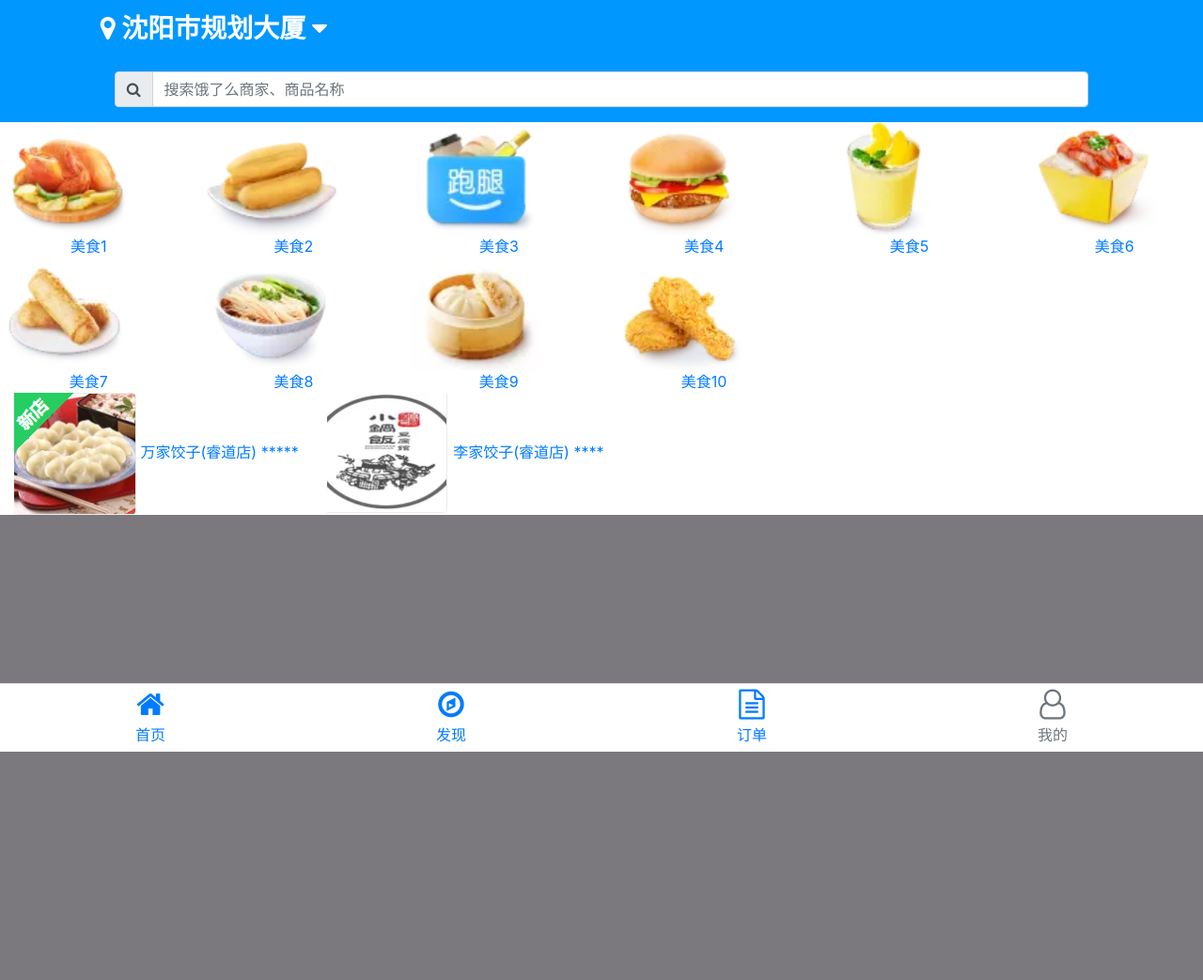
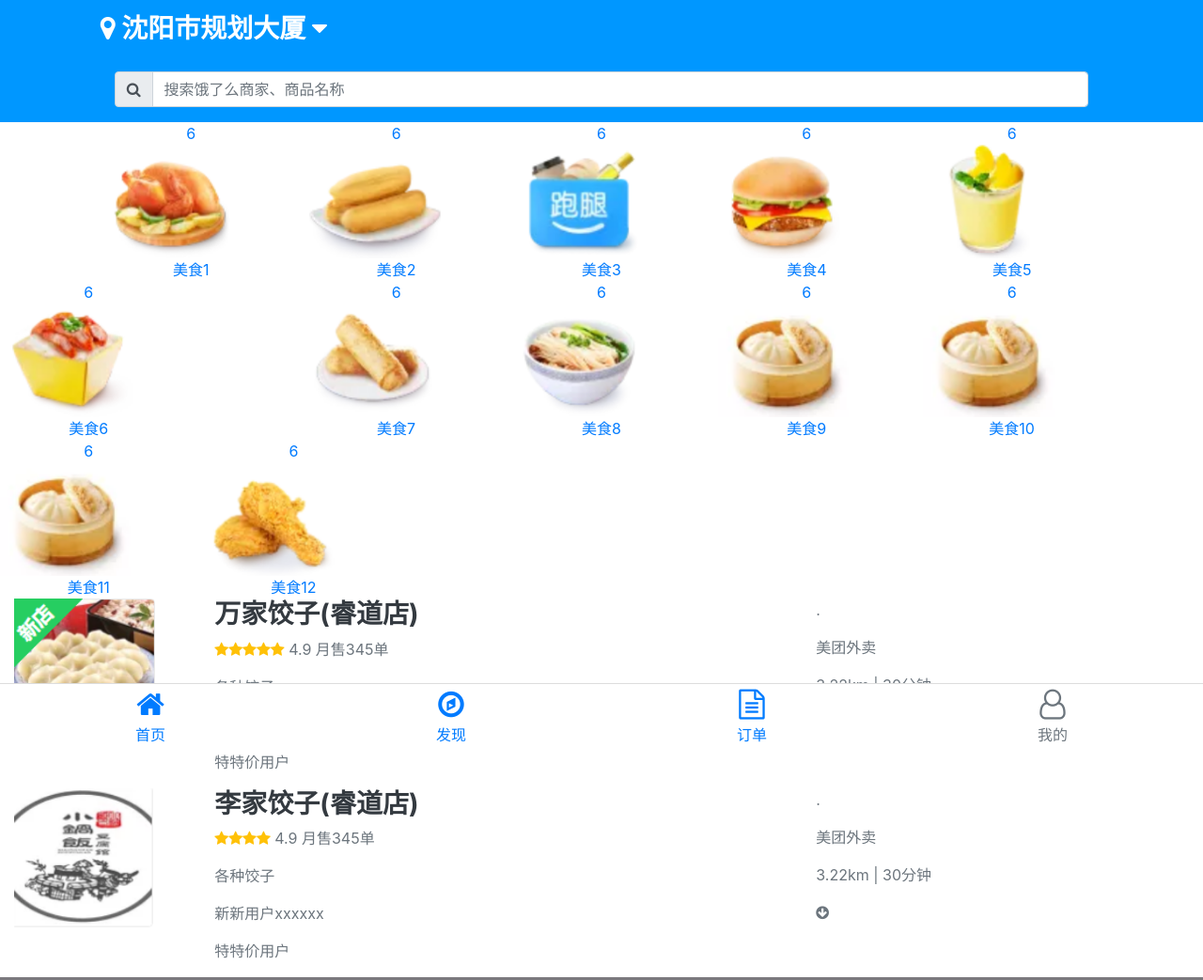
Before and after one commit to wangzhanf/vue_ele, a plain HTML site: page index.html in a window 1280 px wide. Shown: the top 1043 px of the page at 94% size. Drawn offline with Linux system fonts and the light colour scheme.

Commit message:
修改了多行布局的偏移

```diff
--- a/css/custom.css
+++ b/css/custom.css
@@ -1,3 +1,10 @@
+a{
+    text-decoration: none;
+}
+
+a:hover{
+    text-decoration: none;
+}
 /* 回到顶部按钮的样式 */
 .scrollTopZone {
     z-index: 8;
@@ -37,4 +44,10 @@
 
 .foodCategoryTemp img{
     display: block;
+    width: 75%;
 }
+
+.lists img{
+    width: 100%;
+    max-width: 150px;
+}
--- a/data.json
+++ b/data.json
@@ -9,7 +9,9 @@
     {"imgSrc":"img/dcfl07.png","categoryName": "美食7"},
     {"imgSrc":"img/dcfl08.png","categoryName": "美食8"},
     {"imgSrc":"img/dcfl09.png","categoryName": "美食9"},
-    {"imgSrc":"img/dcfl10.png","categoryName": "美食10"}
+    {"imgSrc":"img/dcfl09.png","categoryName": "美食10"},
+    {"imgSrc":"img/dcfl09.png","categoryName": "美食11"},
+    {"imgSrc":"img/dcfl10.png","categoryName": "美食12"}
   ],
   "advertising": {"title": "品质套餐","description": "搭配齐全吃得好","href": "#/暂时留空",
     "bgImgSrc": "img/index_banner.png"
--- a/index.html
+++ b/index.html
@@ -22,15 +22,11 @@
     ></script>
     <![endif]-->
 </head>
-
-
-
 <body>
 <div id="app">
     <transition enter-active-class="animated fadeIn">
         <router-view></router-view>
     </transition>
-
 </div>
 <!--首页模板-->
 <template id="indexTemp">
@@ -68,21 +64,34 @@
         <!--        如果是多层组件的封装方式,可以使用$root调用根组件数据-->
         <router-link to="/merchantlist"
                      v-for="(item,index) in $root.foodCategory"
-                     :key="index" class="col-6 col-sm-4 col-md-3 col-lg-2 text-center">
-            <img v-bind:src="item.imgSrc"/>{{item.categoryName}}
+                     :key="index" class="col-5 col-sm-3 col-md-4 col-lg-2 text-center"
+                    v-bind:class="{'offset-1': !(index%offset)}">
+            {{offset}}<img v-bind:src="item.imgSrc" />
+            {{item.categoryName}}
         </router-link>
     </div>
 </template>
 <!--推荐商户模板-->
 <template id="recommendMerchantTemp">
-    <div class="recommendMerchantTemp">
-        <router-link to="/merchantInfo"
-                     v-for="(item,index) in $root.recommendMerchant"
-                     :key="index" class="col-12 text-center">
-            <img v-bind:src="item.imgSrc"/>
-            {{item.name}}
-            <span v-for="i in item.star">*</span>
-        </router-link>
+    <div class="container-fluid lists">
+        <div v-for="(item,index) in $root.recommendMerchant" class="row  text-muted">
+            <div class="col-12 col-sm-2">
+                <img v-bind:src="item.imgSrc" :alt="item.name"/>
+            </div>
+            <div class="col-8 col-sm-6">
+                <h3 class="font-weight-bolder text-dark">{{item.name}}</h3>
+                <p><i v-for="i in item.star" class="fa fa-star text-warning"></i> 4.9 月售345单</p>
+                <p>各种饺子</p>
+                <p><span>新</span>新用户xxxxxx</p>
+                <p><span>特</span>特价用户</p>
+            </div>
+            <div class="col-4 col-sm-4">
+                <p>.</p>
+                <p><span>美团外卖</span></p>
+                <p>3.22km | 30分钟</p>
+                <p><i class="fa fa-arrow-circle-down"></i></p>
+            </div>
+        </div>
     </div>
 </template>
 <!--商户列表模板-->
@@ -97,8 +106,6 @@
         <gotopcpn></gotopcpn>
         <!--  主导航条-->
         <mainnavcpn></mainnavcpn>
-        <!-- 临时测试用的长条区块 -->
-        <div style="height: 2000px; background-color: rgb(223, 121, 126)"></div>
     </div>
 </template>
 
@@ -114,8 +121,6 @@
         <gotopcpn></gotopcpn>
         <!--  主导航条-->
         <mainnavcpn></mainnavcpn>
-        <!-- 临时测试用的长条区块 -->
-        <div style="height: 2000px; background-color: rgb(223, 221, 126)"></div>
     </div>
 </template>
 
@@ -214,6 +219,23 @@
     });
     let foodCategoryCpn = Vue.extend({
         template: "#foodCategoryTemp",
+        data:function(){
+            return {
+                offset : 6
+            };
+        },
+        methods:{
+            getWidth:function(){
+                let w = $(window).width();
+                if(w<540) this.offset=2;
+                if(w<720) this.offset=3;
+                if(w<960) this.offset=4;
+                if(w<1140) this.offset=5;
+            }
+        },
+        mounted:function(){
+            window.addEventListener("resize",this.getWidth);
+        }
     });
     let recommendMerchantCpn = Vue.extend({
         template: "#recommendMerchantTemp",
```
